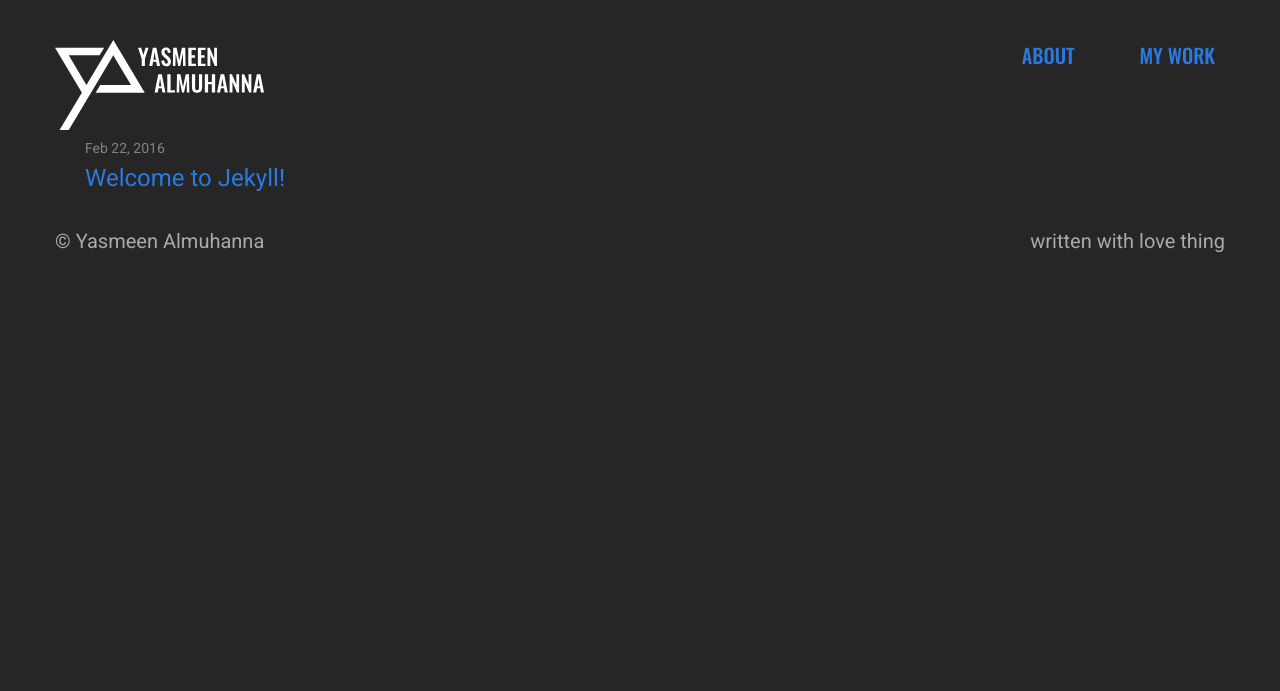
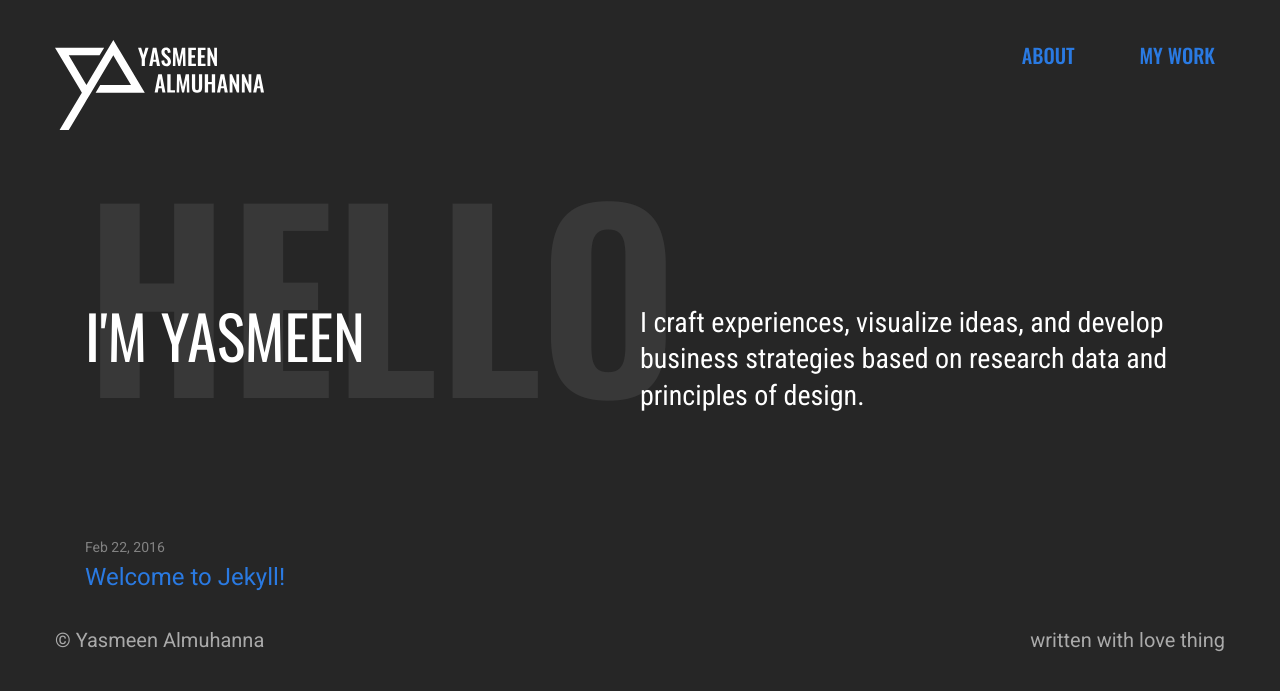
Before and after one commit to YasmeenAlmuhanna/yasmeenalmuhanna.com, a Jekyll site: the page built from index.html, in a window 1280 px wide. Shown: the top 691 px of the page. Built offline with Jekyll 4.4.1, drawn with Linux system fonts in a browser that asks for light colours.

Commit message:
Hero Section Added

```diff
--- a/_includes/hero.html
+++ b/_includes/hero.html
@@ -1,2 +1,7 @@
 <section class="hero">
+  <p class="hello">HELLO</p>
+  <div class="overlay grid-x">
+    <p class="yasmeen cell small-6">I'M YASMEEN</p>
+    <p class="todo cell small-6">I craft experiences, visualize ideas, and develop business strategies based on research data and principles of design.</p>
+  </div>
 </section>
--- a/css/yazzy.scss
+++ b/css/yazzy.scss
@@ -77,6 +77,38 @@ header{
 }
 //******* End of Header Styling
 
+//******* Hero Styling
+.hero{
+  margin-bottom: 5em;
+  margin-top: 2em;
+  .hello{
+    font-size: 12em;
+    font-family: $oswald;
+    font-weight: $oswald-semibold;
+    color: $yazzy-grey;
+    line-height: 1em;
+  }
+
+  .overlay{
+    margin-top: -6em;
+  }
+
+  .yasmeen{
+    font-size: 3em;
+    font-family: $oswald;
+    line-height: 1em;
+  }
+
+  .todo{
+    font-size: 1.4em;
+    line-height: 1.3em;
+    font-family: $roboto-condensed;
+    font-weight: $roboto-condensed-regular;
+  }
+}
+//******* End of Hero Styling
+
+
 
 //******* Footer Styling
 footer{
```
